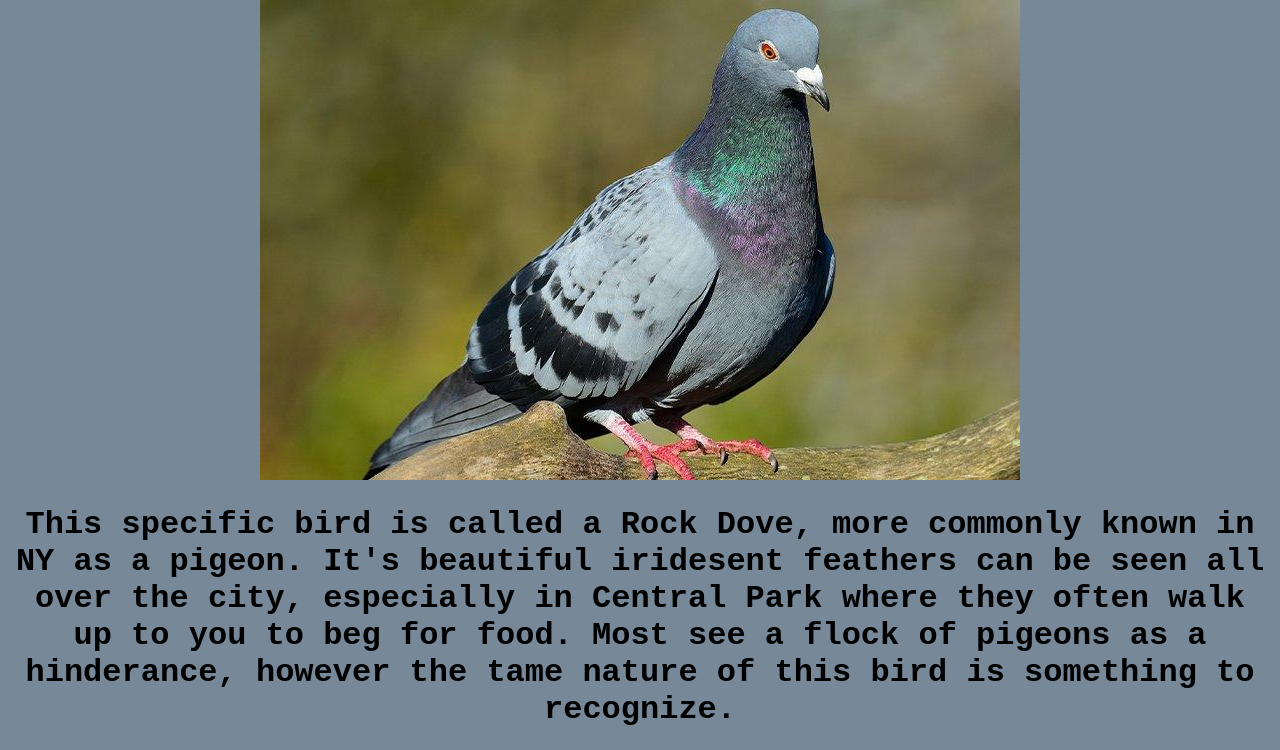
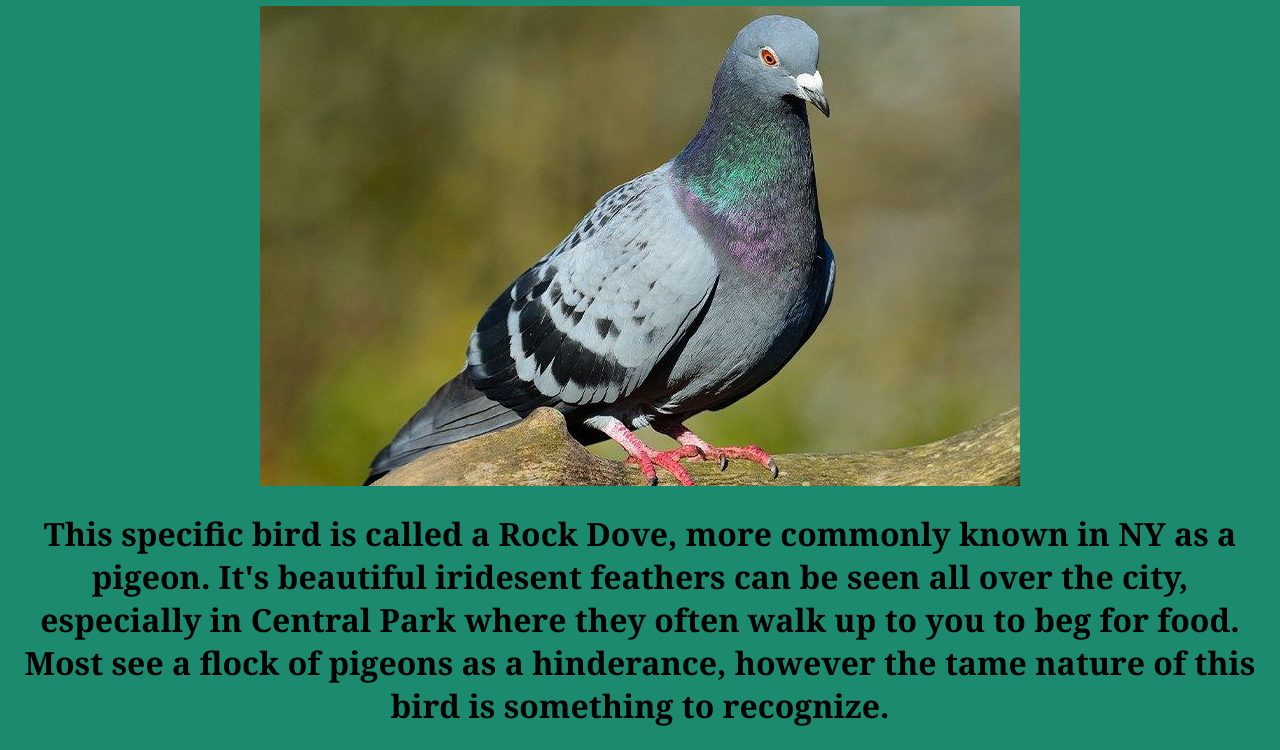
Before and after one commit to katie34/NY_zoo, a plain HTML site: page pigeon.html in a window 1280 px wide. Shown: the part 80-830 px from the top of the page. Drawn offline with Linux system fonts and the light colour scheme.

Commit message:
update correct reference for pigeon.html

```diff
--- a/pigeon.html
+++ b/pigeon.html
@@ -2,7 +2,7 @@
 <head>
     <title>The NY Zoo - pigeon</title>
 
-    <link rel="stylesheet" type="text/css" href="css/index.css">
+    <link rel="stylesheet" type="text/css" href="css/pigeon.css">
 </head>
 <body>
     <h1>Pigeon</h1>
```
